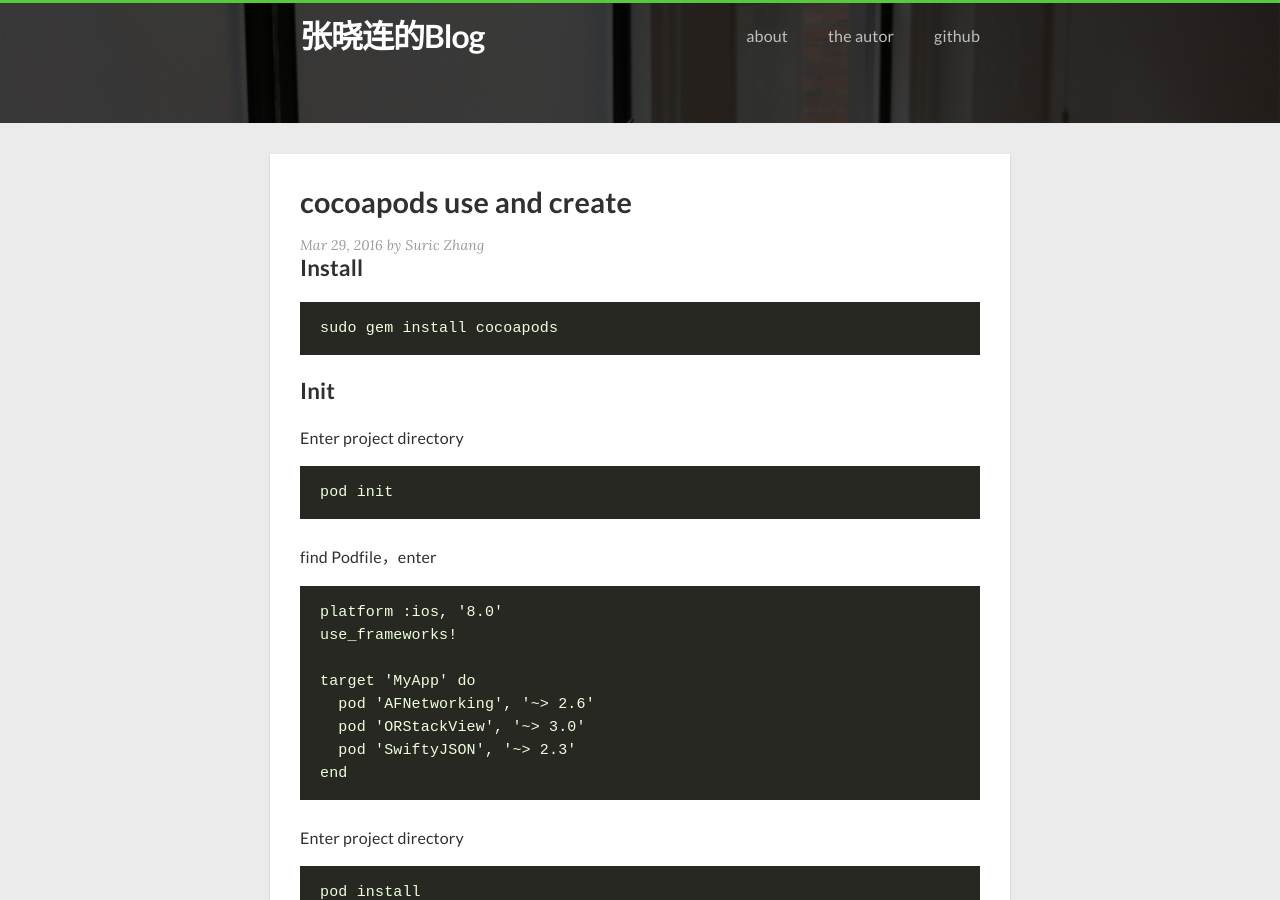
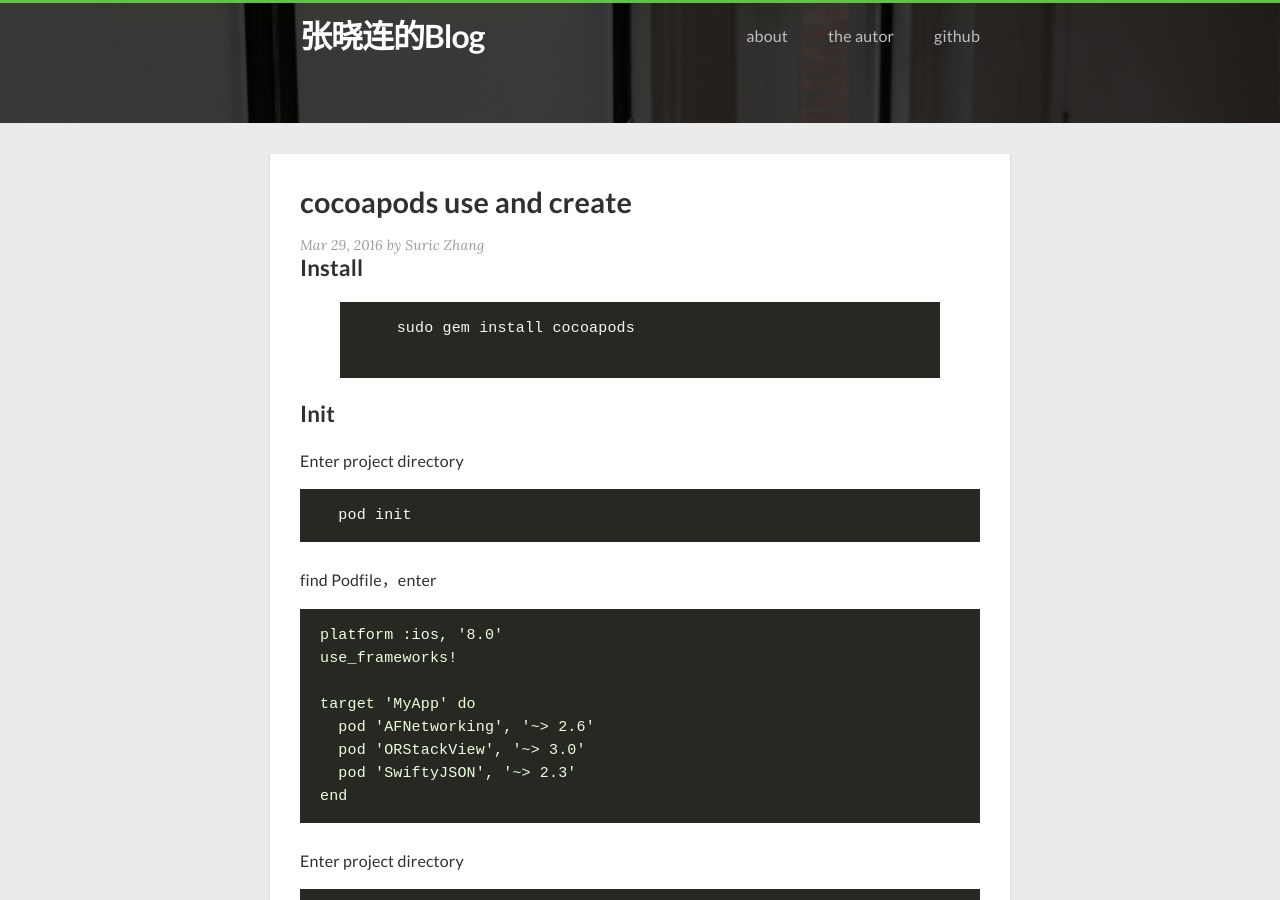
Before and after one commit to suricforever/zhangxiaolian1991.github.io, a Jekyll site: the page built from _posts/2016-03-29-cocoapods-use-and-create.markdown, in a window 1280 px wide and 900 px high. Built offline with Jekyll 4.4.1, drawn with Linux system fonts in a browser that asks for light colours; nearby versions of some CDN libraries.

Commit message:
update highlight

````diff
--- a/_config.yml
+++ b/_config.yml
@@ -26,4 +26,3 @@ sass:
 # Build settings
 markdown  : kramdown
 permalink : /:title/
-highlighter: pygments
--- a/_posts/2016-03-29-cocoapods-use-and-create.markdown
+++ b/_posts/2016-03-29-cocoapods-use-and-create.markdown
@@ -6,13 +6,16 @@ categories: jekyll update
 comments: false
 ---
 ### Install
-
+    {% highlight ruby %}
     sudo gem install cocoapods
+    {% endhighlight %}
 
 ### Init
 Enter project directory
 
-    pod init
+ ```ruby
+  pod init
+ ```
 
 find Podfile，enter
 
````
Also changed, not shown: 3 other files.
